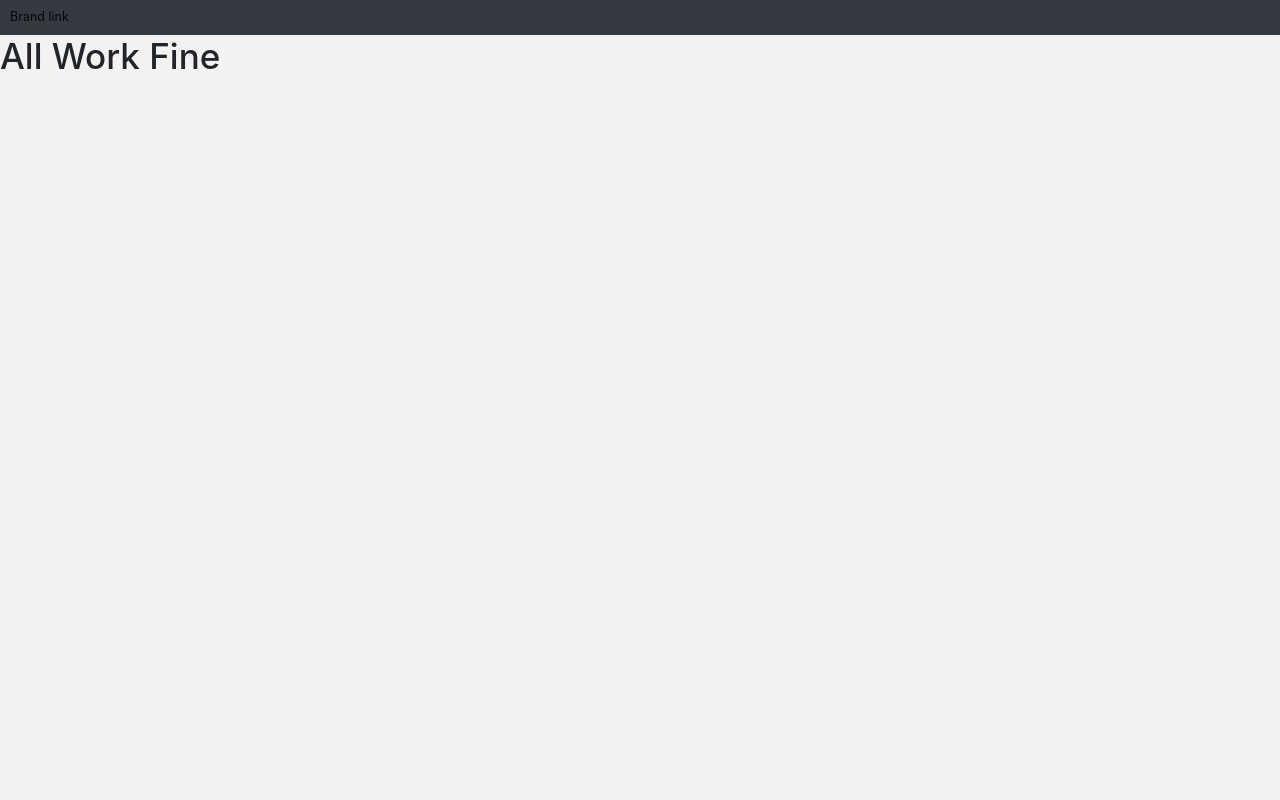
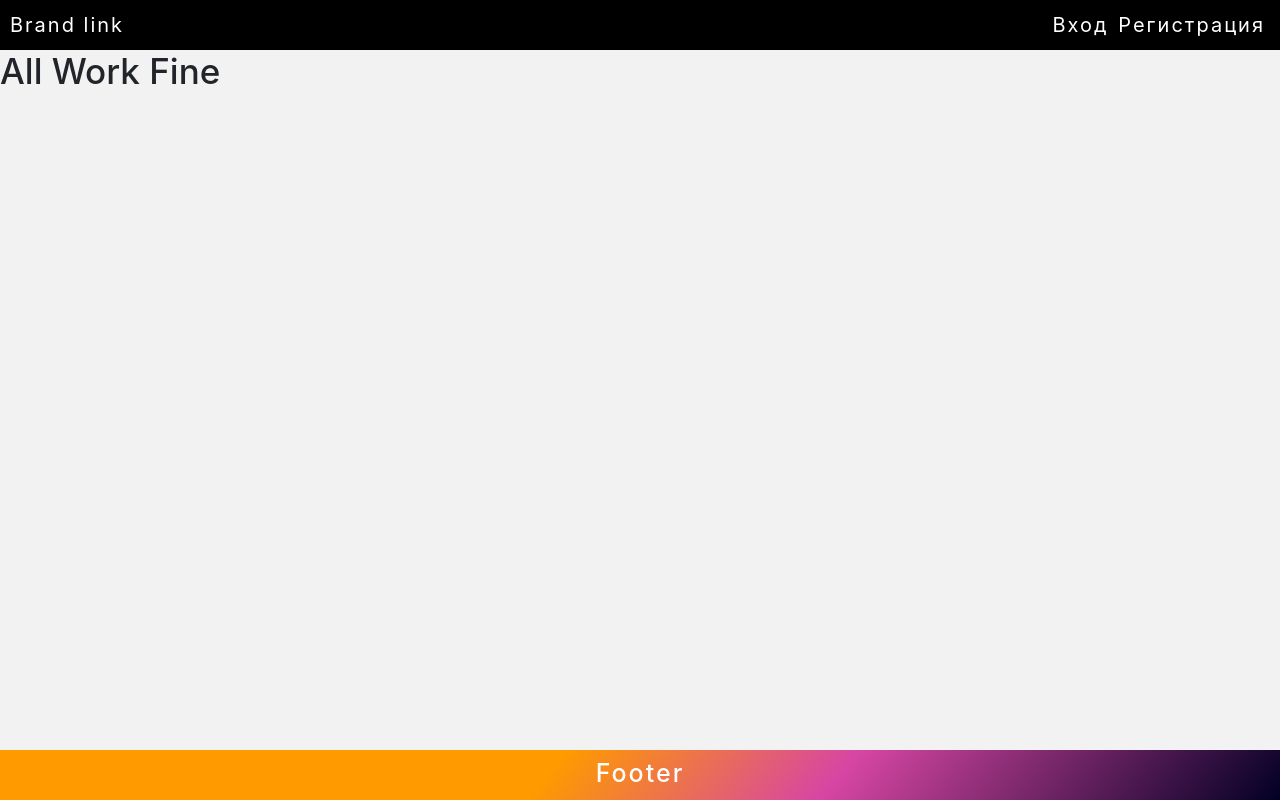
Before and after one commit to WondrousSquirrel/private_blog, a React app in the folder client/: page / in a window 1280 px wide. Built offline with nearby package versions, Linux system fonts and the light colour scheme.

Commit message:
шаблон страницы

```diff
--- a/client/src/App.jsx
+++ b/client/src/App.jsx
@@ -4,18 +4,20 @@ import { PersistGate } from 'redux-persist/integration/react';
 
 import {persistor, store} from "./store/store";
 
-
-
 import "./style.scss";
-import NavbarComponent from "./Components/Navbar";
+import NavbarComponent from "./Components/Navbar/Navbar.jsx";
+import Footer from "./Components/Footer/Footer";
 
 const App = () => {
   return (
-    <div>
+    <div className='wrapper'>
       <Provider store={store}>
         <PersistGate loading={'Loading...'} persistor={persistor}>
           <NavbarComponent />
-          <h1 className="title">All Work Fine</h1>
+          <main>
+            <h1 className="title">All Work Fine</h1>
+          </main>
+          <Footer />
         </PersistGate>
       </Provider>
     </div>
--- /dev/null
+++ b/client/src/Components/Footer/Footer.jsx
@@ -0,0 +1,5 @@
+import React from 'react';
+
+const Footer = () => <div className='footer'><h1>Footer</h1></div>;
+
+export default Footer;
--- /dev/null
+++ b/client/src/Components/Footer/footer.scss
@@ -0,0 +1,9 @@
+.footer {
+  height: 5rem;
+  color: white;
+  letter-spacing: .2rem;
+  background: linear-gradient(310deg, rgba(2,0,36,1) 0%, rgba(215,70,163,1) 35%, rgba(255,154,0,1) 57%);
+  display: flex;
+  justify-content: center;
+  align-items: center;
+}
--- a/client/src/Components/Navbar.js
+++ /dev/null
@@ -1,14 +0,0 @@
-import React from 'react';
-import { Navbar } from 'react-bootstrap';
-
-const NavbarComponent = () => {
-  return (
-    <>
-      <Navbar bg="dark">
-        <Navbar.Brand href="#home">Brand link</Navbar.Brand>
-      </Navbar>
-    </>
-  );
-};
-
-export default NavbarComponent;
--- /dev/null
+++ b/client/src/Components/Navbar/Navbar.jsx
@@ -0,0 +1,18 @@
+import React from 'react';
+import { Navbar, Nav } from 'react-bootstrap';
+
+const NavbarComponent = () => {
+  return (
+    <>
+      <Navbar className='navbar'>
+        <Navbar.Brand href="#home">Brand link</Navbar.Brand>
+        <Nav>
+          <Nav.Link href="#login">Вход</Nav.Link>
+          <Nav.Link href="#register">Регистрация</Nav.Link>
+        </Nav>
+      </Navbar>
+    </>
+  );
+};
+
+export default NavbarComponent;
--- /dev/null
+++ b/client/src/Components/Navbar/navbar.scss
@@ -0,0 +1,13 @@
+.navbar {
+  display: flex;
+  justify-content: space-between;
+  width: 100%;
+  height: 5rem;
+  background-color: black;
+  letter-spacing: .2rem;
+}
+
+.navbar a{
+  font-size: 2rem;
+  color: white !important;
+}
--- a/client/src/style.scss
+++ b/client/src/style.scss
@@ -1,4 +1,6 @@
 @import "~bootstrap/scss/bootstrap";
+@import "./Components/Navbar/navbar.scss";
+@import "./Components/Footer/footer.scss";
 
 * {
   padding: 0;
@@ -16,8 +18,13 @@ body,
   height: 100%;
 }
 
+body {
+  text-rendering: optimizeLegibility;
+  -webkit-font-smoothing: antialiased;
+  -moz-osx-font-smoothing: grayscale;
+}
+
 .centered {
-  height: 100%;
   display: flex;
   justify-content: center;
   align-items: center;
@@ -30,3 +37,9 @@ body,
 .title {
   font-size: 3.5rem;
 }
+
+.wrapper {
+    min-height: 100%;
+    display: grid;
+    grid-template-rows: auto 1fr auto;
+}
```
